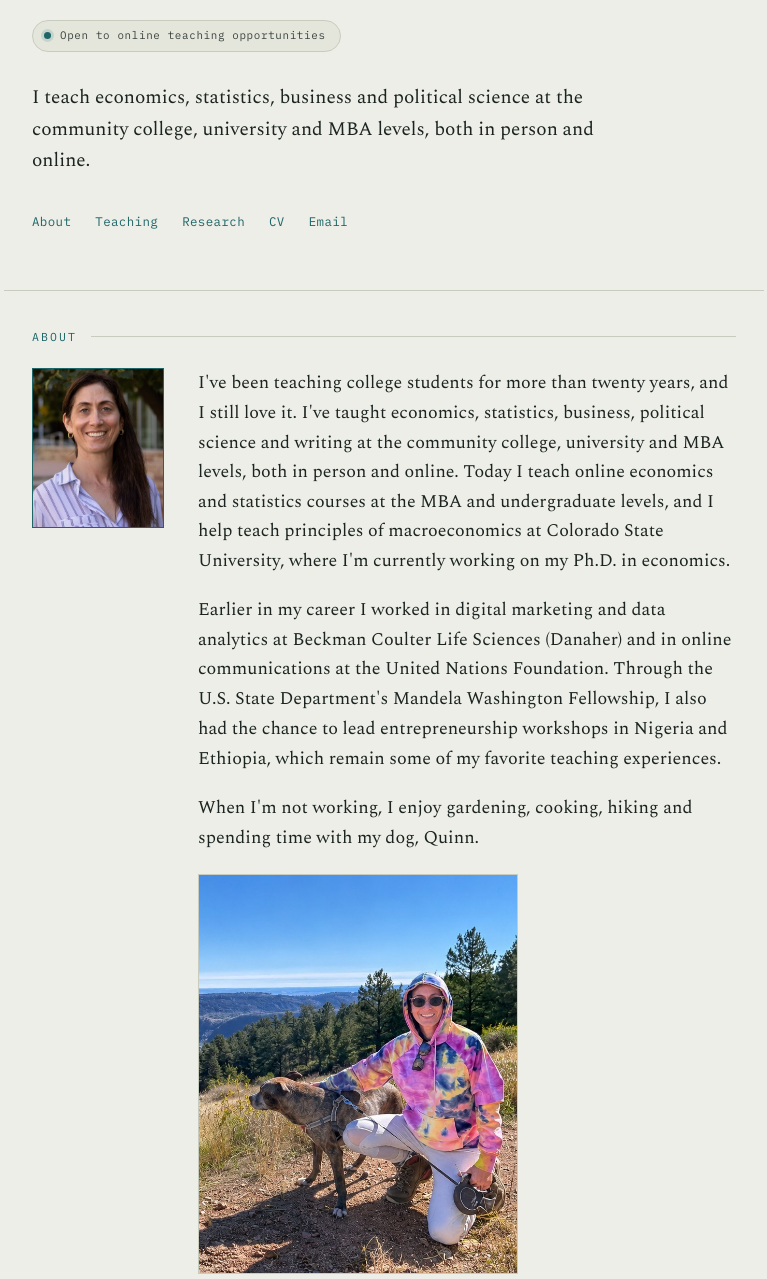
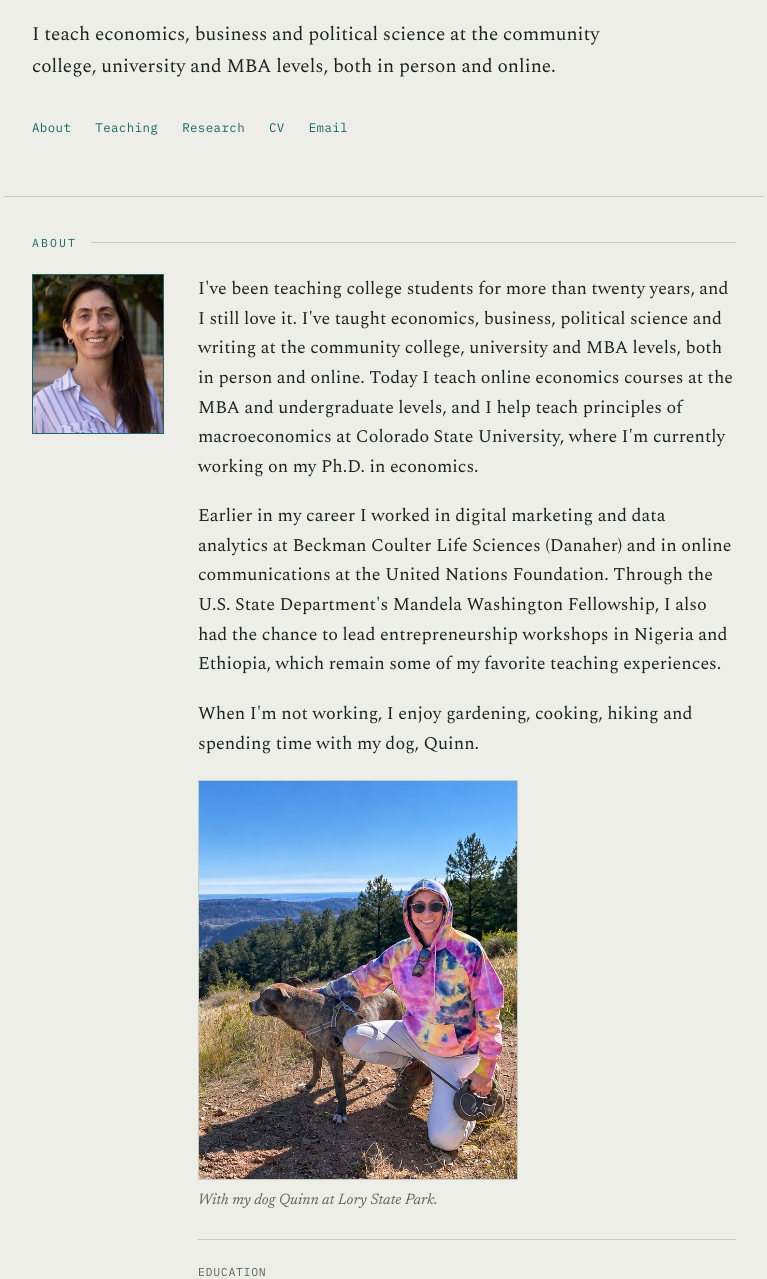
Before and after one commit to nejlaroutsong/nejlaroutsong, a plain HTML site: page index.html in a window 1280 px wide. Shown: the part 218-1497 px from the top of the page, without its empty margins (256-1023 px from the left). Drawn offline with nearby package versions, Linux system fonts and the light colour scheme.

Commit message:
Remove statistics, open-to badge and TA principles course; simplify Courses/Tools labels; update photo caption
Co-Authored-By: Claude Opus 5.5 <noreply@anthropic.com>
Claude-Session: https://claude.ai/code/session_01X1fkNXvNjJMhzjNxzZXK5E

```diff
--- a/index.html
+++ b/index.html
@@ -3,7 +3,7 @@
 
 <meta name="viewport" content="width=device-width, initial-scale=1">
 <title>Nejla Routsong — Economics</title>
-<meta name="description" content="Nejla Routsong, Ph.D. student in economics at Colorado State University, teaches economics, statistics, business and political science in person and online.">
+<meta name="description" content="Nejla Routsong, Ph.D. student in economics at Colorado State University, teaches economics, business and political science in person and online.">
 <link rel="preconnect" href="https://fonts.googleapis.com/">
 <link rel="preconnect" href="https://fonts.gstatic.com/" crossorigin="">
 <link href="https://fonts.googleapis.com/css2?family=IBM+Plex+Mono:wght@400;500&family=Newsreader:ital,wght@0,400;0,500;0,600;1,400;1,500&family=Spectral:ital,wght@0,300;0,400;0,500;0,600;1,400&display=swap" rel="stylesheet">
@@ -45,12 +45,8 @@
     <h1 style="font-family:&#39;Newsreader&#39;,Georgia,serif; font-weight:500; font-size:clamp(2.6rem,6.6vw,4.6rem); line-height:1.0; letter-spacing:-0.015em; margin:0 0 10px;">Nejla <span style="color:#1c6568;">Routsong</span></h1>
     <p style="font-family:&#39;Newsreader&#39;,Georgia,serif; font-weight:400; font-style:italic; font-size:clamp(1.2rem,2.6vw,1.62rem); color:#5c655f; margin:0 0 22px;">Ph.D. student in economics, Colorado State University</p>
 
-    <div style="display:inline-flex; align-items:center; gap:9px; padding:6px 14px 6px 11px; border:1px solid #c8ccbf; border-radius:999px; background:#e4e6dc; margin:0 0 30px;">
-      <span style="width:7px; height:7px; border-radius:50%; background:#1c6568; box-shadow:0 0 0 3px rgba(28,101,104,0.15);"></span>
-      <span style="font-family:&#39;IBM Plex Mono&#39;,monospace; font-size:0.68rem; letter-spacing:0.06em; color:#3a423d;">Open to online teaching opportunities</span>
-    </div>
 
-    <p style="font-size:clamp(1.12rem,1.5vw,1.3rem); max-width:60ch; margin:0 0 34px;">I teach economics, statistics, business and political science at the community college, university and MBA levels, both in person and online.</p>
+    <p style="font-size:clamp(1.12rem,1.5vw,1.3rem); max-width:60ch; margin:0 0 34px;">I teach economics, business and political science at the community college, university and MBA levels, both in person and online.</p>
 
     <nav style="display:flex; flex-wrap:wrap; gap:10px 24px; align-items:center; font-family:&#39;IBM Plex Mono&#39;,monospace; font-size:0.78rem; letter-spacing:0.03em;" aria-label="Primary">
       <a class="navlink" href="https://nejlaroutsong.com/#about">About</a>
@@ -70,12 +66,12 @@
         <div class="about-grid" style="display:grid; grid-template-columns:132px 1fr; gap:34px; align-items:start;">
           <img src="nejla-routsong.jpg" alt="Nejla Routsong" width="132" height="160" style="width:132px; height:160px; object-fit:cover; border:1px solid #1c6568; display:block; filter:saturate(0.97);">
           <div>
-            <p style="font-size:1.12rem; margin:0 0 1.1em;">I've been teaching college students for more than twenty years, and I still love it. I've taught economics, statistics, business, political science and writing at the community college, university and MBA levels, both in person and online. Today I teach online economics and statistics courses at the MBA and undergraduate levels, and I help teach principles of macroeconomics at Colorado State University, where I'm currently working on my Ph.D. in economics.</p>
+            <p style="font-size:1.12rem; margin:0 0 1.1em;">I've been teaching college students for more than twenty years, and I still love it. I've taught economics, business, political science and writing at the community college, university and MBA levels, both in person and online. Today I teach online economics courses at the MBA and undergraduate levels, and I help teach principles of macroeconomics at Colorado State University, where I'm currently working on my Ph.D. in economics.</p>
             <p style="margin:0 0 1.1em;">Earlier in my career I worked in digital marketing and data analytics at Beckman Coulter Life Sciences (Danaher) and in online communications at the United Nations Foundation. Through the U.S. State Department's Mandela Washington Fellowship, I also had the chance to lead entrepreneurship workshops in Nigeria and Ethiopia, which remain some of my favorite teaching experiences.</p>
             <p style="margin:0;">When I'm not working, I enjoy gardening, cooking, hiking and spending time with my dog, Quinn.</p>
             <figure style="margin:22px 0 0; max-width:320px;">
               <img src="quinn-lory.jpg" alt="Nejla Routsong kneeling with her dog, Quinn, on a trail in Lory State Park" width="320" height="400" loading="lazy" style="width:100%; height:auto; display:block; border:1px solid #c8ccbf;">
-              <figcaption style="font-family:'Newsreader',Georgia,serif; font-style:italic; font-size:0.95rem; color:#5c655f; margin-top:8px;">With Quinn in Lory State Park.</figcaption>
+              <figcaption style="font-family:'Newsreader',Georgia,serif; font-style:italic; font-size:0.95rem; color:#5c655f; margin-top:8px;">With my dog Quinn at Lory State Park.</figcaption>
             </figure>
 
             <div style="margin-top:26px; padding-top:22px; border-top:1px solid #c8ccbf;">
@@ -98,8 +94,8 @@
         <p style="font-family:&#39;IBM Plex Mono&#39;,monospace; font-size:0.72rem; letter-spacing:0.18em; text-transform:uppercase; color:#1c6568; margin:0 0 22px; display:flex; align-items:center; gap:14px;">Teaching<span style="flex:1; height:1px; background:#c8ccbf;"></span></p>
         <h2 style="font-family:&#39;Newsreader&#39;,Georgia,serif; font-weight:500; font-size:clamp(1.8rem,3.6vw,2.4rem); line-height:1.08; margin:0 0 26px; letter-spacing:-0.01em;">Twenty years in the classroom</h2>
         <div style="max-width:62ch;">
-          <p style="margin:0 0 1.1em;"><strong style="font-weight:600;">Courses I've taught:</strong> Economics for Managers (MBA) · Statistical Analysis for Economics and Business · Principles of Micro- and Macroeconomics (TA) · Geoeconomics (MBA) · Ethical Analysis of Economic Policy (MBA) · Strategic Management · Sustainable Business (graduate) · Social Entrepreneurship (graduate) · International Business · Business Law · Business Ethics · Personal Finance · U.S. Government and Politics · International Relations · U.S. Foreign Policy · Global Environmental Politics</p>
-          <p style="margin:0;"><strong style="font-weight:600;">Tools I use:</strong> Canvas, D2L Brightspace and Blackboard; Stata, R, SPSS, JMP, Excel and Python.</p>
+          <p style="margin:0 0 1.1em;"><strong style="font-weight:600;">Courses:</strong> Economics for Managers (MBA) · Geoeconomics (MBA) · Ethical Analysis of Economic Policy (MBA) · Strategic Management · Sustainable Business (graduate) · Social Entrepreneurship (graduate) · International Business · Business Law · Business Ethics · Personal Finance · U.S. Government and Politics · International Relations · U.S. Foreign Policy · Global Environmental Politics</p>
+          <p style="margin:0;"><strong style="font-weight:600;">Tools:</strong> Canvas, D2L Brightspace and Blackboard; Stata, R, SPSS, JMP, Excel and Python.</p>
         </div>
       </div>
     </section>
```
